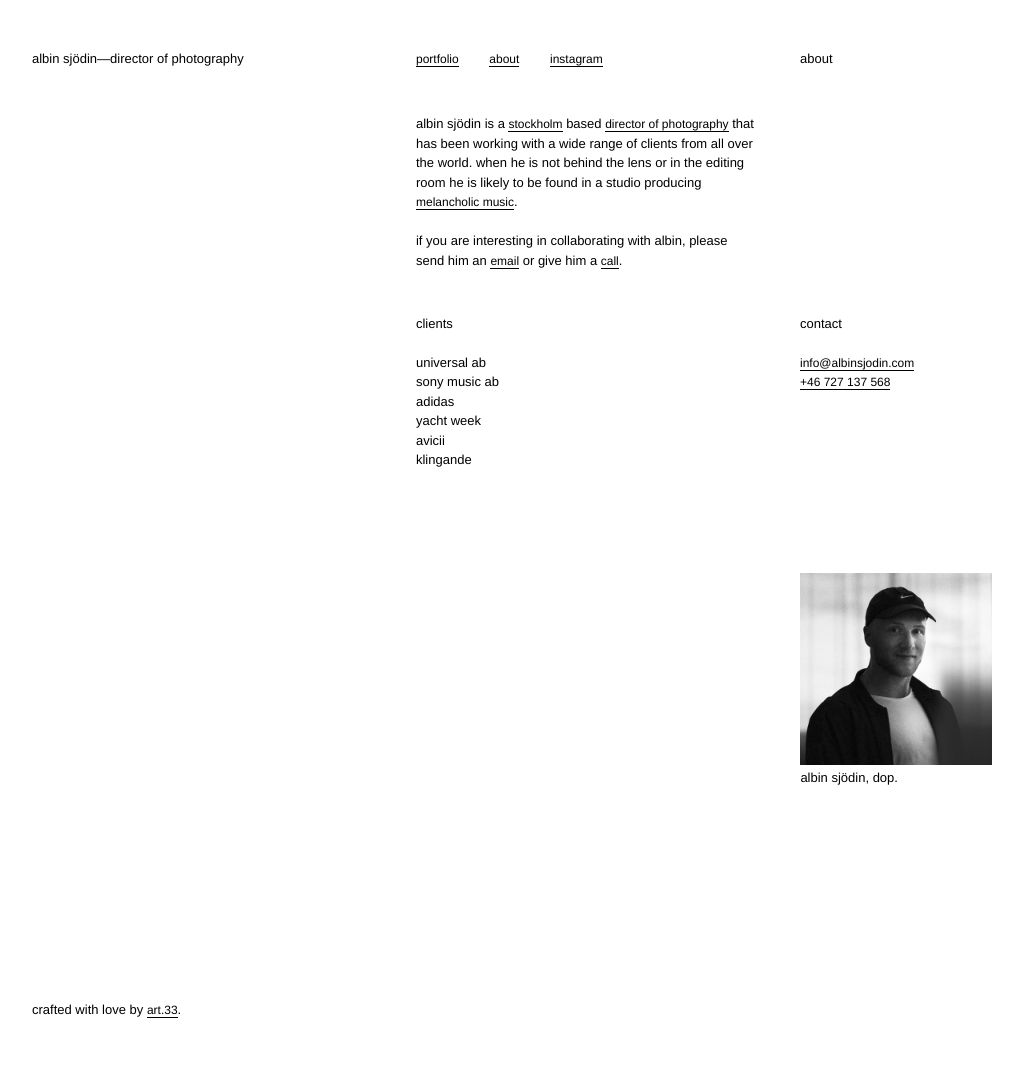
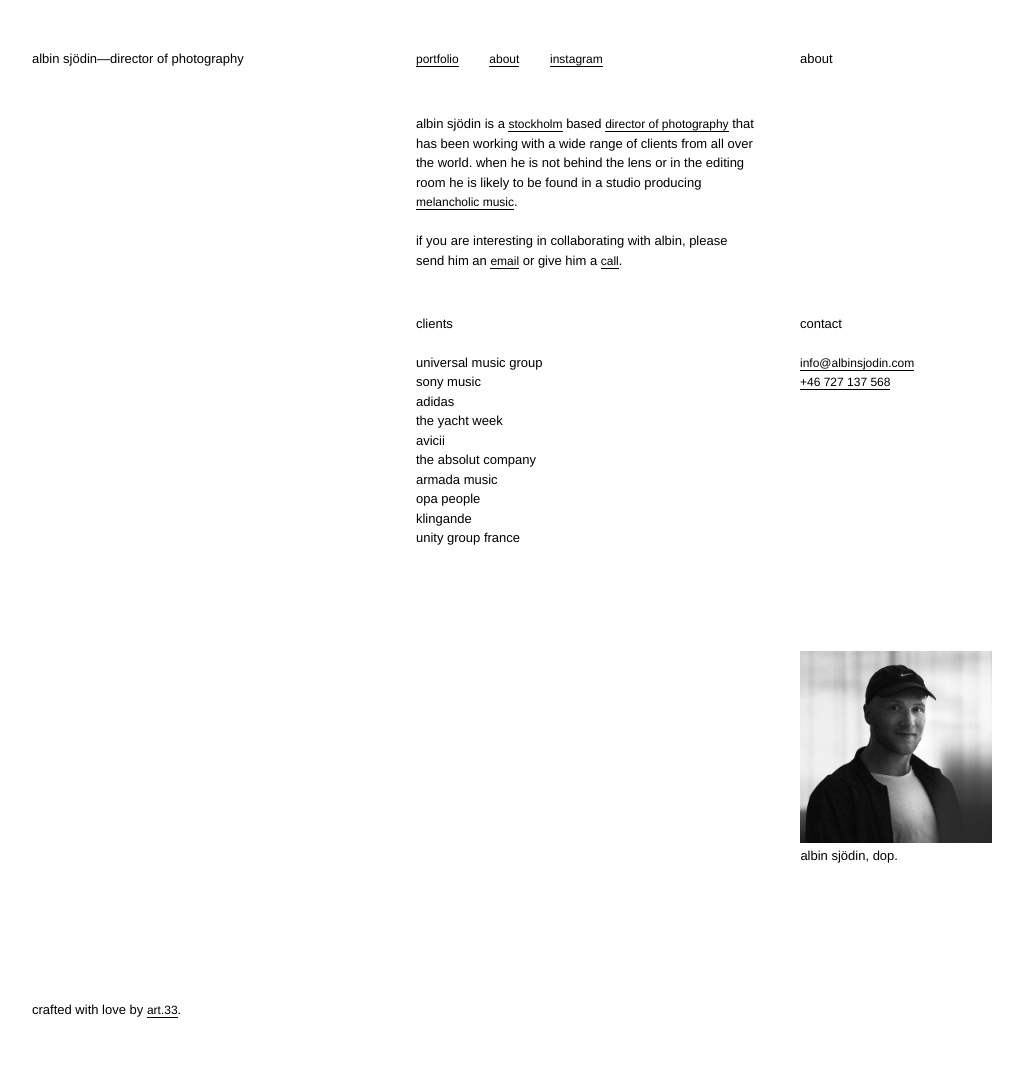
Before and after one commit to manspeterson/albin-site, a Jekyll site: the page built from about.md, in a window 1280 px wide. Shown: the whole page, without its empty margins (32-1055 px from the left). Built offline with Jekyll 4.4.1, drawn with Linux system fonts in a browser that asks for light colours; some web fonts are replaced.

Commit message:
added clients

```diff
--- a/about.md
+++ b/about.md
@@ -2,7 +2,7 @@
 layout: about
 title: about
 permalink: /about/
-clients: ["universal ab","sony music ab","adidas","yacht week","avicii","klingande"]
+clients: ["universal music group","sony music","adidas","the yacht week","avicii","the absolut company","armada music","opa people","klingande","unity group france"]
 
 ---
 
```
Also changed, not shown: 1 other file.
